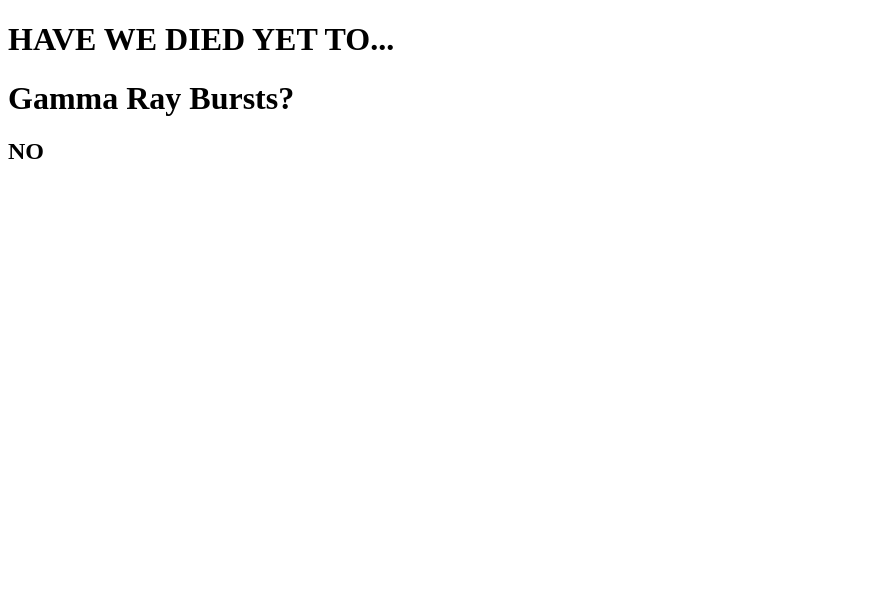
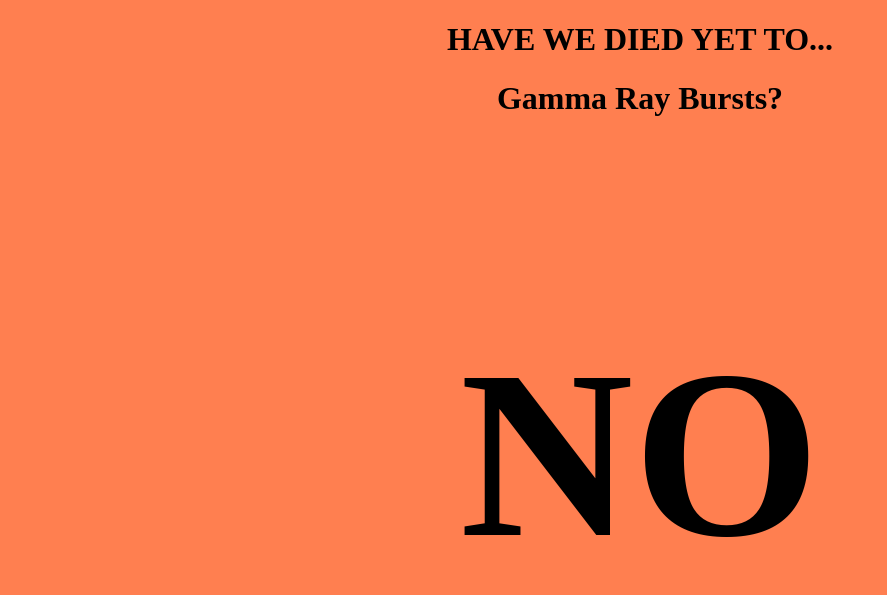
Before and after one commit to Akibk/HaveWeDiedTo, a plain HTML site: page index.html in a window 1280 px wide. Shown: the whole page, without its empty margins (0-887 px from the left). Drawn offline with Linux system fonts and the light colour scheme.

Commit message:
added stylesheet

```diff
--- a/index.html
+++ b/index.html
@@ -1,7 +1,7 @@
 <!DOCTYPE html>
 <head>
 	<title> Have We Died Yet? </title>
-	<link rel="stylesheet" href="/style.css" type="text/css">
+	<link rel="stylesheet" href="./style.css" type="text/css">
 </head>
 <body>
 	<div id="RED"></div>
--- /dev/null
+++ b/style.css
@@ -0,0 +1,14 @@
+h1 {
+	display: block;
+	font-size: 2em;
+	text-align: center;
+}
+
+h2 {
+	font-size: 15em;
+	text-align: center;
+}
+
+body {
+	background-color: coral;
+}
```
